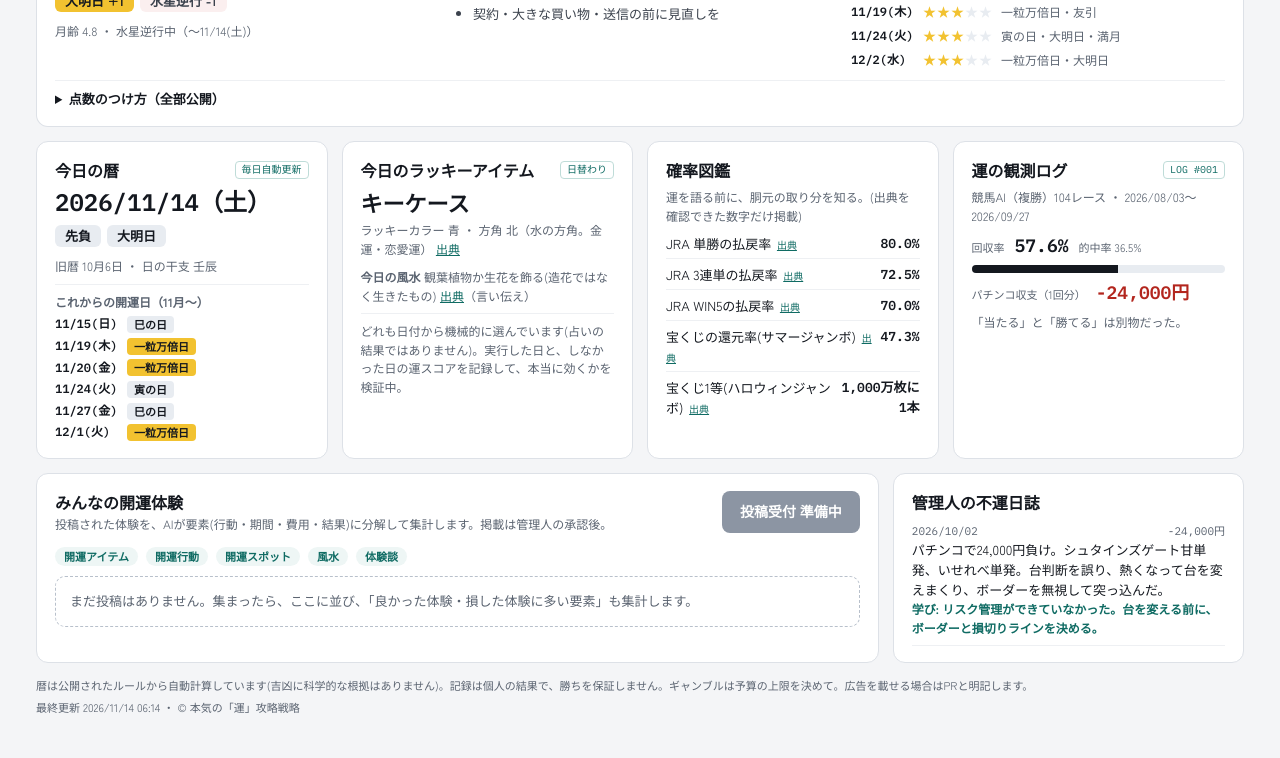
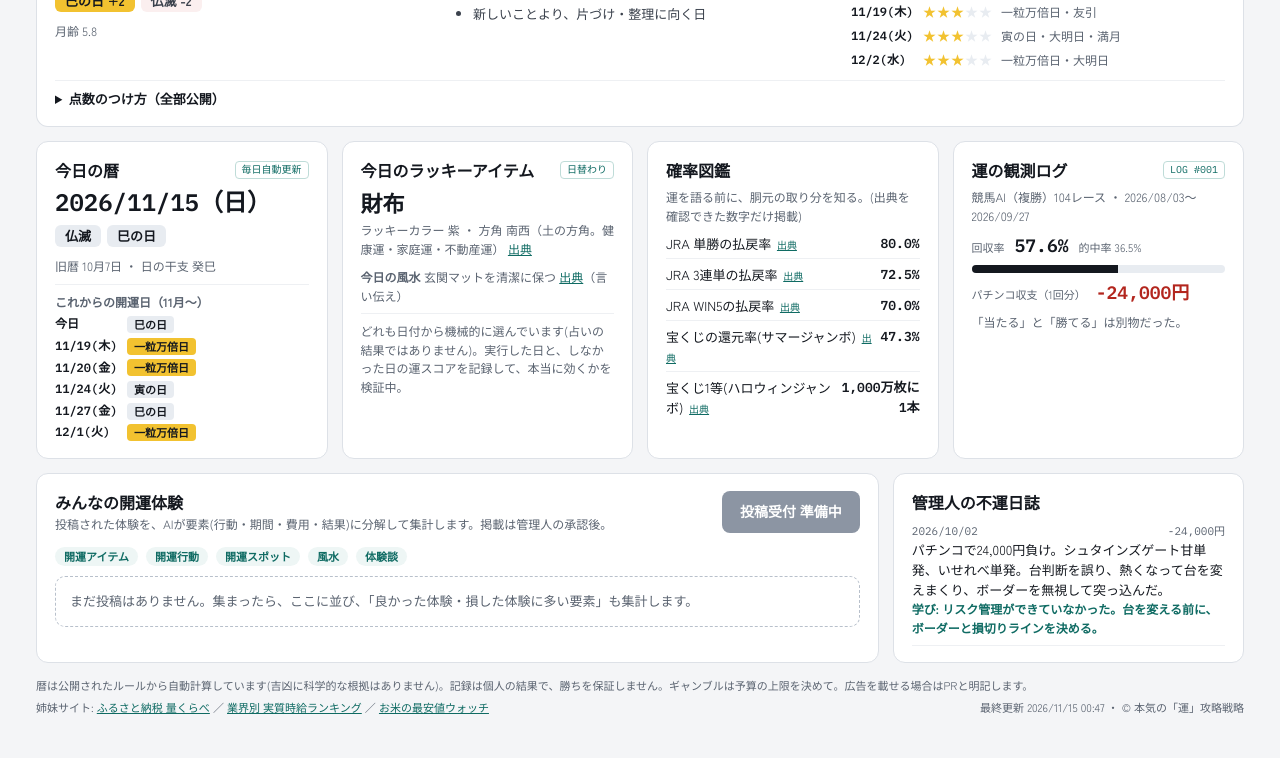
Before and after one commit to okome258/luck-hack-lab, a plain HTML site: page docs/index.html in a window 1280 px wide. Shown: the part 334-1092 px from the top of the page. Drawn offline with Linux system fonts and the light colour scheme.

Commit message:
フッターに姉妹サイト(otokuestの3サイト)への相互リンクを追加
Co-Authored-By: Claude Opus 5.5 <noreply@anthropic.com>
Claude-Session: https://claude.ai/code/session_01S4D1xDafcitMDcYWWXbHhA

```diff
--- a/docs/index.html
+++ b/docs/index.html
@@ -55,13 +55,13 @@
             <div class="score-num mono">+0</div>
             <div><span class="stars" aria-label="5段階中2">★★<span class="off">★★★</span></span><div class="score-label">ふつう</div></div>
           </div>
-          <div class="tags"><span class="tag lucky">大明日 +1</span><span class="tag minus">水星逆行 -1</span></div>
-          <div class="note">月齢 4.8 ・ 水星逆行中（〜11/14(土)）</div>
+          <div class="tags"><span class="tag lucky">巳の日 +2</span><span class="tag minus">仏滅 -2</span></div>
+          <div class="note">月齢 5.8</div>
         </div>
         <div>
           <div class="sub-h">今日やるといいこと</div>
-          <ol class="acts"><li>引っ越し・旅行など、外へ向かうこと</li></ol>
-          <div class="sub-h">控えたいこと</div><ul class="cauts"><li>契約・大きな買い物・送信の前に見直しを</li></ul>
+          <ol class="acts"><li>財布の中を整理して、お札の向きをそろえる</li></ol>
+          <div class="sub-h">控えたいこと</div><ul class="cauts"><li>新しいことより、片づけ・整理に向く日</li></ul>
         </div>
         <div>
           <div class="sub-h">これから30日の勝負日 TOP5</div>
@@ -78,20 +78,20 @@
   <div class="grid4">
     <section class="card" aria-labelledby="h-koyomi">
       <div class="card-head"><h2 id="h-koyomi">今日の暦</h2><span class="badge">毎日自動更新</span></div>
-      <div class="big-date">2026/11/14（土）</div>
-      <div class="tags"><span class="tag">先負</span><span class="tag">大明日</span></div>
-      <div class="note">旧暦 10月6日 ・ 日の干支 壬辰</div>
+      <div class="big-date">2026/11/15（日）</div>
+      <div class="tags"><span class="tag">仏滅</span><span class="tag">巳の日</span></div>
+      <div class="note">旧暦 10月7日 ・ 日の干支 癸巳</div>
       <div class="divider" style="margin-top:8px">
         <div class="note" style="font-weight:700">これからの開運日（11月〜）</div>
-        <ul class="kaiun-list"><li><span class="d">11/15(日)</span><span class="tag sm">巳の日</span></li><li><span class="d">11/19(木)</span><span class="tag lucky sm">一粒万倍日</span></li><li><span class="d">11/20(金)</span><span class="tag lucky sm">一粒万倍日</span></li><li><span class="d">11/24(火)</span><span class="tag sm">寅の日</span></li><li><span class="d">11/27(金)</span><span class="tag sm">巳の日</span></li><li><span class="d">12/1(火)</span><span class="tag lucky sm">一粒万倍日</span></li></ul>
+        <ul class="kaiun-list"><li><span class="d">今日</span><span class="tag sm">巳の日</span></li><li><span class="d">11/19(木)</span><span class="tag lucky sm">一粒万倍日</span></li><li><span class="d">11/20(金)</span><span class="tag lucky sm">一粒万倍日</span></li><li><span class="d">11/24(火)</span><span class="tag sm">寅の日</span></li><li><span class="d">11/27(金)</span><span class="tag sm">巳の日</span></li><li><span class="d">12/1(火)</span><span class="tag lucky sm">一粒万倍日</span></li></ul>
       </div>
     </section>
 
     <section class="card" aria-labelledby="h-lucky">
       <div class="card-head"><h2 id="h-lucky">今日のラッキーアイテム</h2><span class="badge">日替わり</span></div>
-      <div class="item-name">キーケース</div>
-      <div class="note" style="margin:4px 0 10px">ラッキーカラー 青 ・ 方角 北（水の方角。金運・恋愛運） <a class="src" href="https://event.rakuten.co.jp/incentive/hikkoshi/fortune/2022/fengshui_bearing_color/" target="_blank" rel="noopener" title="楽天">出典</a></div>
-      <div class="note"><strong>今日の風水</strong> 観葉植物か生花を飾る(造花ではなく生きたもの) <a class="src" href="https://allabout.co.jp/gm/gc/482011/" target="_blank" rel="noopener" title="All About">出典</a>（言い伝え）</div>
+      <div class="item-name">財布</div>
+      <div class="note" style="margin:4px 0 10px">ラッキーカラー 紫 ・ 方角 南西（土の方角。健康運・家庭運・不動産運） <a class="src" href="https://event.rakuten.co.jp/incentive/hikkoshi/fortune/2022/fengshui_bearing_color/" target="_blank" rel="noopener" title="楽天">出典</a></div>
+      <div class="note"><strong>今日の風水</strong> 玄関マットを清潔に保つ <a class="src" href="https://athome.co.jp/contents/interior-style/goodluck-entrance/" target="_blank" rel="noopener" title="アットホーム">出典</a>（言い伝え）</div>
       <div class="divider note" style="margin-top:8px">どれも日付から機械的に選んでいます(占いの結果ではありません)。実行した日と、しなかった日の運スコアを記録して、本当に効くかを検証中。</div>
     </section>
 
@@ -126,7 +126,8 @@
 
   <footer>
     <span>暦は公開されたルールから自動計算しています(吉凶に科学的な根拠はありません)。記録は個人の結果で、勝ちを保証しません。ギャンブルは予算の上限を決めて。広告を載せる場合はPRと明記します。</span>
-    <span>最終更新 2026/11/14 06:14 ・ © 本気の「運」攻略戦略</span>
+    <span>姉妹サイト: <a href="https://furusato.otokuest.com/">ふるさと納税 量くらべ</a> ／ <a href="https://jikyu.otokuest.com/">業界別 実質時給ランキング</a> ／ <a href="https://kome.otokuest.com/">お米の最安値ウォッチ</a></span>
+    <span>最終更新 2026/11/15 00:47 ・ © 本気の「運」攻略戦略</span>
   </footer>
 </main>
 </body>
--- a/docs/sitemap.xml
+++ b/docs/sitemap.xml
@@ -1,4 +1,4 @@
 <?xml version="1.0" encoding="UTF-8"?>
 <urlset xmlns="http://www.sitemaps.org/schemas/sitemap/0.9">
-  <url><loc>https://luck.otokuest.com/</loc><lastmod>2026-11-14</lastmod><changefreq>daily</changefreq></url>
+  <url><loc>https://luck.otokuest.com/</loc><lastmod>2026-11-15</lastmod><changefreq>daily</changefreq></url>
 </urlset>
```
Also changed, not shown: templates/index.html (+1 -0 lines).
